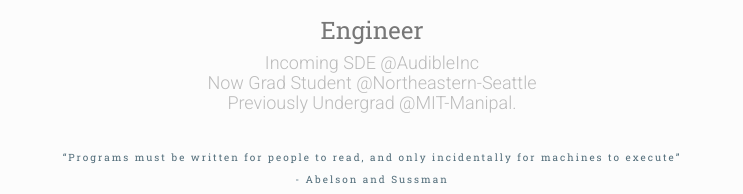
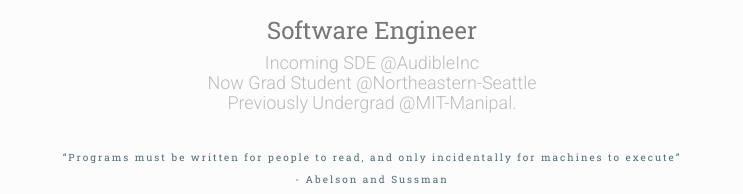
Before and after one commit to yash1195/yash1195.github.io, a plain HTML site: page index.html in a window 1280 px wide. Shown: the part 283-477 px from the top of the page, without its empty margins (268-1011 px from the left). Drawn offline with nearby package versions, Linux system fonts and the light colour scheme.

Commit message:
rebuilding site Mon Feb 18 11:56:11 PST 2019

```diff
--- a/index.html
+++ b/index.html
@@ -53,7 +53,7 @@
 
 <section id="info-pane" class="row text-center info">
 
-  <h3 class="intro">Engineer</h3>
+  <h3 class="intro">Software Engineer</h3>
 
 
 
```
